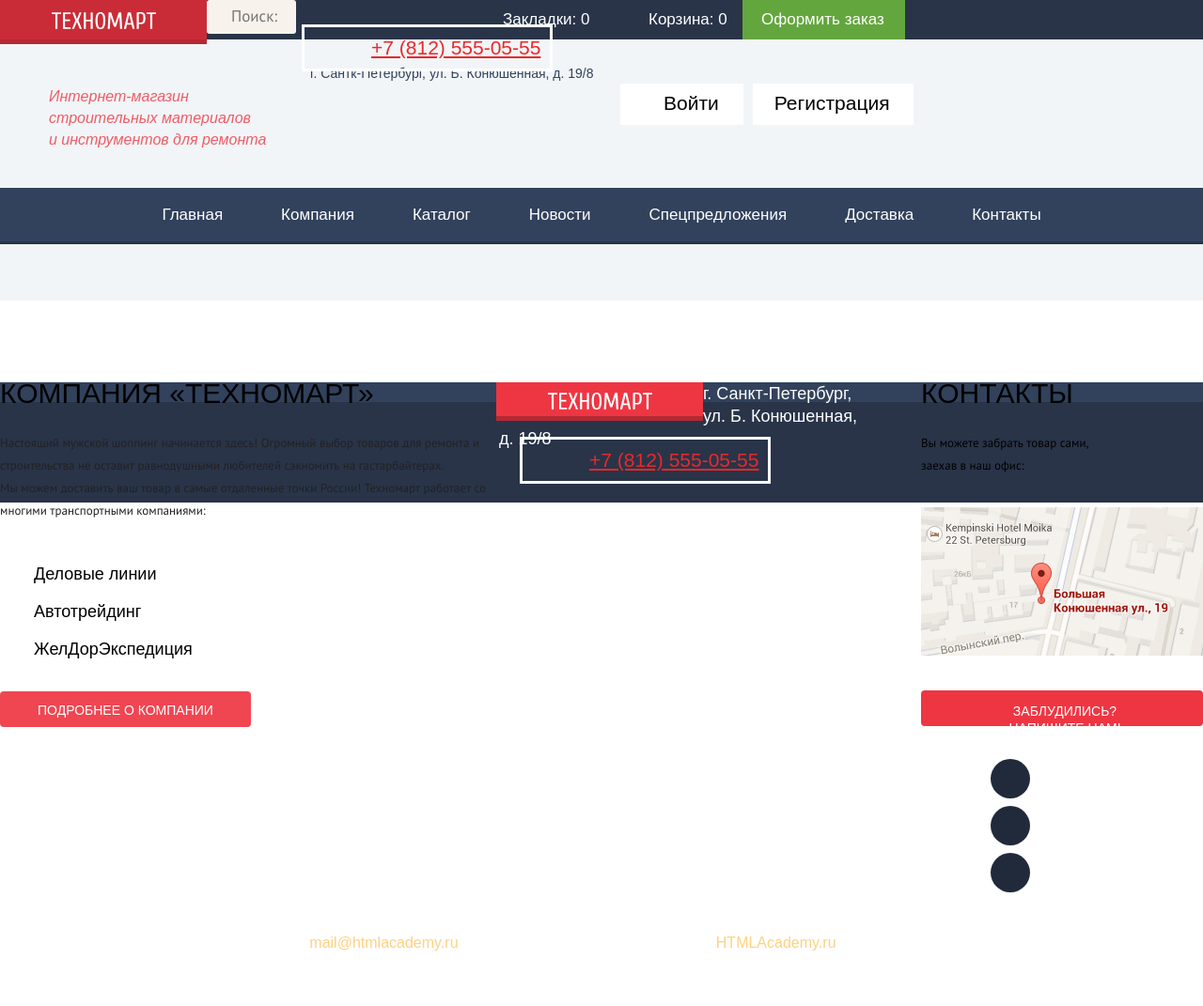
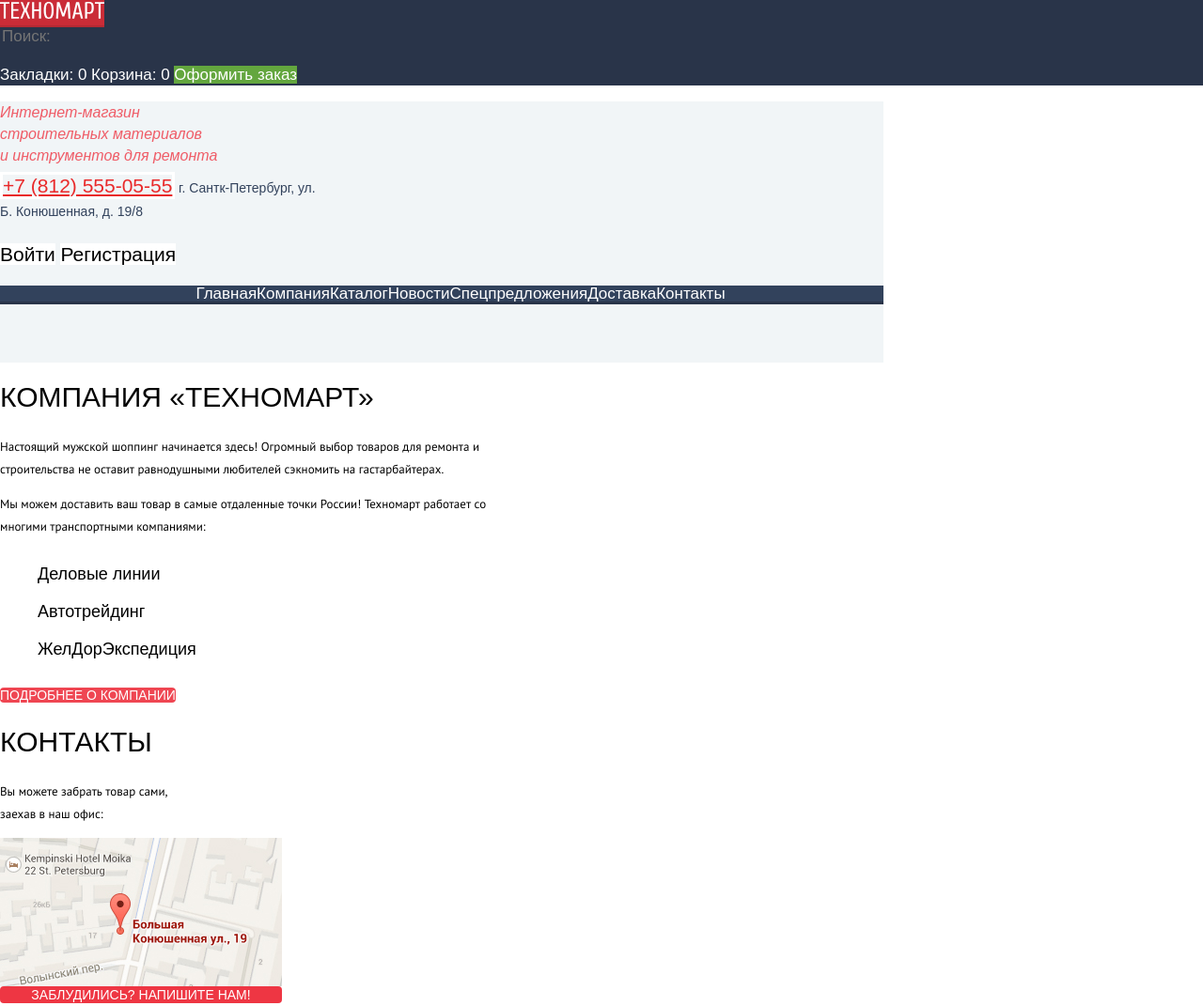
Before and after one commit to DedHabar/909353-technomart-24, a plain HTML site: page index.html in a window 1280 px wide. Shown: the top 1071 px of the page at 94% size. Before the commit the page ends 1013 px from the top, so only its background shows below. Drawn offline with Linux system fonts and the light colour scheme; a web font is replaced by a local one.

Commit message:
отредактирована стилизация проекта
Изменения внесены в index, catalog и style

```diff
--- a/css/style.css
+++ b/css/style.css
@@ -14,63 +14,45 @@ html {
     background: #fff;
 }
 
-input,
-p,
-textarea {
-    padding: 0;
-    margin: 0;
-}
-
-h1,
-h2 {
-    font-family: "Cuprum", "Arial", sans-serif;
-}
-
-h1,
-h2,
-h3 {
-    font-weight: 700;
-    font-style: normal;
-}
-
-h1 {
-    margin: 0;
-    padding: 0;
-    font-size: 36px;
-    line-height: 30px;
-    color: #fff;
-}
-
-h2,
-h3 {
-    color: #000;
-}
-
-h2 {
-    font-size: 30px;
-    line-height: 24px;
-}
-
-h2,
-h3,
-ul {
-    margin: 0;
-    padding: 0;
-}
-
-h3 {
-    font-size: 17px;
-    line-height: 30px;
-    font-family: "PT Sans", "Arial", sans-serif;
-}
-
 img {
     max-width: 100%;
     height: auto;
     border: none;
 }
 
-ul {
+.head-1,
+.head-2 {
+    font-family: "Cuprum", "Arial", sans-serif;
+}
+
+.head-1,
+.head-2,
+.head-3 {
+    font-weight: 700;
+}
+
+.head-1 {
+    font-size: 36px;
+    line-height: 30px;
+    color: #fff;
+}
+
+.head-2,
+.head-3 {
+    color: #000;
+}
+
+.head-2 {
+    font-size: 30px;
+    line-height: 24px;
+}
+
+.head-3 {
+    font-size: 17px;
+    line-height: 30px;
+}
+
+.list {
     list-style: none;
 }
 
@@ -78,23 +60,20 @@ ul {
 
 .main-header {
     min-height: 320px;
-    margin-bottom: 59px;
 }
 
 .up-line {
-    height: 42px;
-    margin: 0 auto;
     font-size: 17px;
     background: #293449;
 }
 
 .index-logo {
-    float: left;
+    /*     float: left;
+ */
 }
 
 .index-logo {
     width: 165px;
-    padding: 11px 0 7px 55px;
     font-size: 24px;
     background-color: #ee3643;
     box-shadow: 0 5px 0 0 #b52933;
@@ -109,23 +88,20 @@ ul {
 }
 
 .search-form {
-    float: left;
+    /*     float: left;
+ */
     color: #fff;
     background: #293449;
 }
 
 .search-form {
-    position: relative;
     width: 270px;
 }
 
-input[type=text] {
+.input-text {
     width: 100%;
-    padding: 12px 0 12px 49px;
     font-size: 17px;
     line-height: 18px;
-    font-weight: 400;
-    font-style: normal;
     font-family: "Cuprum", "Arial", sans-serif;
     color: #fff;
     background-color: #293449;
@@ -133,21 +109,16 @@ input[type=text] {
     cursor: pointer;
 }
 
-input[type=text]:focus {
+.input-text:focus {
     color: #000;
     background: #fff;
-    outline: none;
 }
 
-.bookmarks {
-    position: relative;
-    width: 105px;
-    float: left;
-    padding: 12px 0 12px 45px;
+.bookmarks,
+.basket {
+    width: 150px;
     font-size: 17px;
     line-height: 18px;
-    font-weight: 400;
-    font-style: normal;
     font-family: "Cuprum", "Arial", sans-serif;
     text-decoration: none;
     color: #fff;
@@ -160,22 +131,6 @@ input[type=text]:focus {
 
 .bookmarks:focus {
     background: #161d29;
-}
-
-.basket {
-    position: relative;
-    float: left;
-    width: 100px;
-    padding: 12px 0 12px 50px;
-    font-size: 17px;
-    line-height: 18px;
-    font-weight: 400;
-    font-style: normal;
-    font-family: "Cuprum", "Arial", sans-serif;
-    text-decoration: none;
-    text-align: left;
-    color: #fff;
-    background-color: #293449;
 }
 
 .basket-full {
@@ -191,12 +146,10 @@ input[type=text]:focus {
 }
 
 .order {
-    float: left;
-    padding: 12px 22px 12px 20px;
+    /*     float: left;
+ */
     font-size: 17px;
     line-height: 18px;
-    font-weight: 400;
-    font-style: normal;
     font-family: "Cuprum", "Arial", sans-serif;
     text-decoration: none;
     color: #fff;
@@ -221,8 +174,6 @@ input[type=text]:focus {
 
 .description {
     width: 247px;
-    float: left;
-    margin: 49px 0 40px 52px;
     font-size: 16px;
     line-height: 23px;
     font-weight: 400;
@@ -232,21 +183,13 @@ input[type=text]:focus {
 }
 
 .contacts-header {
-    float: left;
     width: 340px;
-}
-
-.address,
-.phone {
     font-weight: 400;
     font-style: normal;
     font-family: "Cuprum", "Arial", sans-serif;
 }
 
 .phone {
-    position: relative;
-    margin: 46px 50px 4px 22px;
-    padding: 10px 10px 11px 71px;
     border: 3px solid #fff;
     width: 264px;
     font-size: 21px;
@@ -256,7 +199,6 @@ input[type=text]:focus {
 
 .address {
     width: 310px;
-    margin-left: 31px;
     font-size: 14px;
     line-height: 24px;
     color: #32425c;
@@ -266,18 +208,9 @@ input[type=text]:focus {
     font-size: 21px;
 }
 
-.user,
-.btn-user {
-    float: left;
-}
-
-.btn-enter {
-    position: relative;
-    margin: 47px 10px 0 21px;
-    padding: 12px 26px 14px 46px;
+.btn-enter,
+.btn-reg {
     font-family: "Cuprum", "Arial", sans-serif;
-    font-weight: 400;
-    font-style: normal;
     font-size: 21px;
     line-height: 18px;
     text-decoration: none;
@@ -293,20 +226,6 @@ input[type=text]:focus {
     color: #cacaca;
 }
 
-.btn-reg {
-    float: right;
-    padding: 12px 25px 14px 23px;
-    margin-top: 47px;
-    font-size: 21px;
-    line-height: 18px;
-    font-weight: 400;
-    font-style: normal;
-    font-family: "Cuprum", "Arial", sans-serif;
-    text-decoration: none;
-    color: #000;
-    background-color: #fff;
-}
-
 .btn-reg:hover {
     color: #ee3643;
 }
@@ -317,12 +236,6 @@ input[type=text]:focus {
 }
 
 .user-account {
-    position: relative;
-    float: left;
-    padding: 12px 65px 14px 46px;
-    margin: 47px 0 0 3px;
-    font-weight: 400;
-    font-style: normal;
     font-size: 21px;
     line-height: 18px;
     font-family: "Cuprum", "Arial", sans-serif;
@@ -332,19 +245,14 @@ input[type=text]:focus {
 }
 
 .user-controls {
-    float: left;
-    margin-top: 8px;
     font-size: 0;
     line-height: 0;
 }
 
 .user-login {
     display: inline-block;
-    padding-left: 19px;
     font-size: 16px;
     line-height: 18px;
-    font-weight: 400;
-    font-style: normal;
     font-family: "Cuprum", "Arial", sans-serif;
     color: #32425c;
     background: #f2f6f8;
@@ -363,10 +271,6 @@ input[type=text]:focus {
 }
 
 .user-registration {
-    position: relative;
-    padding-left: 12px;
-    font-weight: 400;
-    font-style: normal;
     font-size: 16px;
     line-height: 18px;
     font-family: "Cuprum", "Arial", sans-serif;
@@ -385,9 +289,7 @@ input[type=text]:focus {
 /* панель навигации под hederom */
 
 .main-navigation {
-    float: left;
     width: 100%;
-    margin-bottom: 60px;
     font-size: 0;
     line-height: 0;
     text-align: center;
@@ -401,9 +303,7 @@ input[type=text]:focus {
 
 .main-navigation a {
     display: block;
-    padding: 20px 31px;
     font-weight: 400;
-    font-style: normal;
     font-size: 17px;
     line-height: 17px;
     font-family: "Cuprum", "Arial", sans-serif;
@@ -423,12 +323,9 @@ input[type=text]:focus {
 
 .inf {
     margin-bottom: 87px;
-    color: #000;
-    background: #fff;
 }
 
-.inf-left {
-    float: left;
+.about-company {
     width: 528px;
 }
 
@@ -437,7 +334,6 @@ input[type=text]:focus {
 .text-2,
 .text-3 {
     font-weight: 400;
-    font-style: normal;
     line-height: 24px;
 }
 
@@ -448,35 +344,15 @@ input[type=text]:focus {
     font-family: "Cuprum", "Arial", sans-serif;
 }
 
-.text-1,
-.text-2,
-.text-3 {
-    font-size: 13px;
-    font-family: "PT Sans", "Arial", sans-serif;
-    color: #222;
-}
-
-.text-2 {
-    padding-bottom: 24px;
-}
-
-.inf-left .btn,
 .partners {
-    font-weight: 400;
-    font-style: normal;
-}
-
-.partners {
-    margin: 11px 0 34px 36px;
     font-family: "Cuprum", "Arial", sans-serif;
     font-size: 18px;
     line-height: 40px;
 }
 
-.inf-left .btn {
+.about-company .btn {
     width: 220px;
     height: 38px;
-    padding: 12px 40px 10px;
     font-family: "Cuprum", "Arial", sans-serif;
     text-transform: uppercase;
     font-size: 14px;
@@ -488,29 +364,15 @@ input[type=text]:focus {
     border-radius: 4px;
 }
 
-.contacts {
-    float: right;
-}
-
-.text-3 {
-    margin-bottom: 32px;
-    color: #000;
-}
-
 .contacts-map {
     display: block;
     width: 300px;
     height: 158px;
-    margin-bottom: 37px;
 }
 
 .btn-send-message {
     width: 300px;
-    height: 38px;
-    padding: 13px 58px 8px 64px;
     font-family: "Cuprum", "Arial", sans-serif;
-    font-weight: 400;
-    font-style: normal;
     text-transform: uppercase;
     font-size: 14px;
     text-align: center;
@@ -524,19 +386,14 @@ input[type=text]:focus {
 
 .name-text {
     line-height: 18px;
-    font-weight: 400;
-    font-style: normal;
 }
 
 .form-btn {
-    padding: 37px 0;
     background: #f1f1f1;
 }
 
 .btn-go {
     width: 460px;
-    margin: 0 auto;
-    padding: 11px 50px 8px;
     font-size: 14px;
     font-family: "Cuprum", "Arial", sans-serif;
     text-transform: uppercase;
@@ -547,13 +404,7 @@ input[type=text]:focus {
     border: none;
 }
 
-.catalog {
-    color: #000;
-    background: #fff;
-}
-
 .breadcrumbs {
-    position: relative;
     margin-bottom: 17px;
 }
 
@@ -561,30 +412,18 @@ input[type=text]:focus {
 .breadcrumbs>span {
     position: relative;
     margin-right: 38px;
-    font-weight: 400;
-    font-style: normal;
-    font-size: 13px;
     line-height: 18px;
-    font-family: "PT Sans", "Arial", sans-serif;
     text-decoration: none;
     text-transform: uppercase;
-    color: #000;
-}
-
-.breadcrumbs a:first-child {
-    margin-left: 17px;
 }
 
 .page-header {
     margin-bottom: 20px;
-    padding: 30px 0 29px;
     background: #f2f6f8;
 }
 
 .page-header {
-    padding-left: 28px;
     font-weight: 400;
-    font-style: normal;
     font-size: 30px;
     line-height: 30px;
     font-family: "Cuprum", "Arial", sans-serif;
@@ -594,7 +433,6 @@ input[type=text]:focus {
 
 .page-content-filter {
     width: 220px;
-    float: left;
     min-height: 1202px;
     margin-right: 20px;
     font-size: 0;
@@ -609,13 +447,11 @@ input[type=text]:focus {
 
 .by-price h3,
 .filter {
-    font-style: normal;
     font-family: "PT Sans", "Arial", sans-serif;
     text-transform: uppercase;
 }
 
 .filter {
-    padding: 10px 0 10px 19px;
     font-weight: 400;
     font-size: 13px;
     line-height: 18px;
@@ -631,8 +467,6 @@ input[type=text]:focus {
 .range-controls {
     position: relative;
     height: 80px;
-    margin: 14px 0 10px;
-    padding: 0 30px;
     overflow: hidden;
 }
 
@@ -670,17 +504,13 @@ input[type=text]:focus {
 
 .price-controls {
     margin-bottom: 26px;
-    color: #000;
 }
 
-input[type=text] {
+.price-min,
+.price-max {
     width: 85px;
-    padding: 8px 2px 10px 8px;
-    font-weight: 400;
-    font-style: normal;
     font-size: 17px;
     line-height: 18px;
-    font-family: "PT Sans", "Arial", sans-serif;
     text-align: center;
     background-color: #f7f3ec;
     border: none;
@@ -710,15 +540,9 @@ input[type=text] {
 .filter-title,
 .filter-list input[type=checkbox]+span {
     font-weight: 700;
-    font-style: normal;
     font-size: 17px;
     line-height: 30px;
-    font-family: "PT Sans", "Arial", sans-serif;
     text-transform: uppercase;
-}
-
-.filter-list {
-    margin-top: 14px;
 }
 
 .filter-list input[type=checkbox],
@@ -727,14 +551,11 @@ input[type=text] {
 }
 
 .filter-list input[type=checkbox]+span {
-    position: relative;
     display: block;
     margin-bottom: 20px;
-    padding-left: 35px;
     font-weight: 400;
     font-size: 15px;
     line-height: 20px;
-    color: #000;
     cursor: pointer;
 }
 
@@ -747,28 +568,17 @@ input[type=text] {
 }
 
 .filter-list input[type=radio]+span {
-    position: relative;
     display: block;
     margin-bottom: 20px;
-    padding-left: 34px;
-    font-weight: 400;
-    font-style: normal;
     font-size: 15px;
     line-height: 20px;
-    font-family: "PT Sans", "Arial", sans-serif;
     text-transform: uppercase;
-    color: #000;
 }
 
 .button-filter {
-    padding: 11px 38px 8px;
-    font-weight: 400;
-    font-style: normal;
     font-size: 13px;
     line-height: 18px;
-    font-family: "PT Sans", "Arial", sans-serif;
     text-transform: uppercase;
-    color: #000;
     background: #fff;
     border: 1px solid #e5e5e5;
     border-radius: 3px;
@@ -776,7 +586,6 @@ input[type=text] {
 }
 
 .catalog-content-sort {
-    float: left;
     width: 700px;
     min-height: 1202px;
     font-size: 0;
@@ -785,7 +594,6 @@ input[type=text] {
 
 .column-header {
     margin-bottom: 20px;
-    padding: 9px 0;
     background: #f7f3ec;
     border-radius: 3px;
 }
@@ -793,7 +601,6 @@ input[type=text] {
 .column-header a,
 .sort {
     font-weight: 400;
-    font-style: normal;
     font-size: 13px;
     line-height: 18px;
     font-family: "PT Sans", "Arial", sans-serif;
@@ -802,19 +609,17 @@ input[type=text] {
 
 .sort {
     margin-right: 139px;
-    padding-left: 19px;
-    color: #000;
 }
 
 .footer-content {
-    padding-bottom: 21px;
     color: #fff;
     background: #32425c;
 }
 
+/* футер */
+
 .content-about-us,
 .content-items {
-    float: left;
     font-size: 0;
     line-height: 0;
 }
@@ -826,16 +631,13 @@ input[type=text] {
 
 .footer-contacts {
     margin-bottom: 28px;
-    padding: 0 1px 0 3px;
     font-size: 18px;
     line-height: 24px;
-    font-weight: 400;
     font-style: normal;
     font-family: "Cuprum", "Arial", sans-serif;
 }
 
 .footer-navigation ul {
-    padding: 8px 0;
     text-align: right;
 }
 
@@ -843,16 +645,9 @@ input[type=text] {
     display: inline-block;
 }
 
-.footer-navigation li:last-child a {
-    padding-right: 0;
-}
-
 .footer-menu a {
-    padding: 0 30px;
     font-size: 18px;
     line-height: 24px;
-    font-weight: 400;
-    font-style: normal;
     font-family: "Cuprum", "Arial", sans-serif;
     color: #fff;
     text-decoration: none;
@@ -864,11 +659,6 @@ input[type=text] {
 
 .footer-navigation a:active {
     color: #a4abb4;
-}
-
-.otherness {
-    margin-top: 10px;
-    padding: 8px 0;
 }
 
 .otherness a {
@@ -889,25 +679,15 @@ input[type=text] {
 }
 
 .copyright {
-    float: left;
-    padding: 37px 0 0 2px;
     font-size: 16px;
     line-height: 18px;
-    font-weight: 400;
-    font-style: normal;
     font-family: "Cuprum", "Arial", sans-serif;
     color: #fff;
-}
-
-.footer-social {
-    float: left;
-    margin: 35px 0 0 164px;
 }
 
 .social-btn-vk,
 .social-btn-fb,
 .social-btn-inst {
-    position: relative;
     display: inline-block;
     width: 42px;
     height: 42px;
@@ -928,18 +708,14 @@ input[type=text] {
 
 .feedback,
 .developers {
-    float: left;
-    margin: 37px 0 0 118px;
     font-size: 0;
     line-height: 0;
 }
 
-.lkdp {
+.footer-link {
     display: inline-block;
     font-size: 16px;
     line-height: 18px;
-    font-weight: 400;
-    font-style: normal;
     font-family: "Cuprum", "Arial", sans-serif;
     color: #fff;
 }
@@ -949,7 +725,7 @@ input[type=text] {
 }
 
 .link,
-.dvlp {
+.developed {
     color: #ffffff;
 }
 
@@ -958,8 +734,6 @@ input[type=text] {
     display: inline-block;
     font-size: 16px;
     line-height: 18px;
-    font-weight: 400;
-    font-style: normal;
     text-decoration: none;
     font-family: "Cuprum", "Arial", sans-serif;
     color: #ffd180;
@@ -1000,5 +774,4 @@ input[type=text] {
 
 .middle {
     width: 940px;
-    margin: 0 auto;
 }
--- a/index.html
+++ b/index.html
@@ -4,10 +4,8 @@
 <head>
   <meta charset="utf-8">
   <title>HTML Academy: Техномарт</title>
-  <link href="https://fonts.googleapis.com/css?family=Cuprum:400,400italic,700&amp;subset=latin,cyrillic" rel="stylesheet"
-    type="text/css">
-  <link href="https://fonts.googleapis.com/css?family=PT+Sans:400,700&amp;subset=latin,cyrillic" rel="stylesheet"
-    type="text/css">
+  <link href="https://fonts.googleapis.com/css?family=Cuprum:400,400italic,700&amp;subset=latin,cyrillic" rel="stylesheet" type="text/css">
+  <link href="https://fonts.googleapis.com/css?family=PT+Sans:400,700&amp;subset=latin,cyrillic" rel="stylesheet" type="text/css">
   <link rel="stylesheet" href="css/normalize.css">
   <link rel="stylesheet" href="css/style.css">
 </head>
@@ -15,34 +13,32 @@
 <body>
   <header class="main-header">
     <div class="up-line">
-      <div class="center-line">
+      <div class="center-line middle">
         <a href="index.html" class="index-logo"><img class="logo" src="img/logo-technomart.svg" width="111" height="18" alt="Техномарт"></a>
       </div>
-      <div class="ssbbo">
         <form class="search-form" action="https://echo.htmlacademy.ru" method="get">
-          <input type="text" name="search" placeholder="Поиск:" >
+          <input class="input-text" type="text" name="search" placeholder="Поиск:" >
         </form>
         <p class="shop">
           <a class="bookmarks" href="#">Закладки: <span class="number-bookmarks">0</span></a>
           <a class="basket" href="#">Корзина: <span class="item-number">0</span></a>
           <a class="order" href="#">Оформить заказ</a>
         </p>
-      </div>
     </div>
-    <div class="top-line">
+    <div class="top-line middle">
       <div class="inform-reg">
-        <h1 class="description">Интернет-магазин<br> строительных материалов<br> и инструментов для ремонта</h1>
+        <h1 class="description head-1">Интернет-магазин<br> строительных материалов<br> и инструментов для ремонта</h1>
         <address class="contacts-header">
           <a class="phone" href="tel:+78125550555">+7 (812) 555-05-55</a>
           <span class="address">г. Сантк-Петербург, ул. Б. Конюшенная, д. 19/8</span>
         </address>
-        <div class="user">
+        <p class="user">
           <a class="btn-user btn-enter" href="#">Войти</a>
           <a class="btn-user btn-reg" href="#">Регистрация</a>
-        </div>
+        </p>
       </div>
       <nav class="main-navigation">
-        <ul>
+        <ul class="list">
           <li><a>Главная</a></li>
           <li><a href="#">Компания</a></li>
           <li><a href="catalog.html">Каталог</a></li>
@@ -54,64 +50,56 @@
       </nav>
     </div>
   </header>
-  <main class="page-content">
+  <main class="page-content middle">
     <!--тут осовное содержание страницы-->
     <div class="inf">
-      <div class="inf-left">
         <section class="about-company">
-          <h2 class="side-header">Компания «Техномарт»</h2>
+          <h2 class="side-header head-2">Компания «Техномарт»</h2>
           <p class="text-1">Настоящий мужской шоппинг начинается здесь! Огромный выбор товаров для ремонта и строительства не оставит
             равнодушными любителей сэкномить на гастарбайтерах.</p>
           <p class="text-2">Мы можем доставить ваш товар в самые отдаленные точки России! Техномарт работает со многими транспортными
             компаниями:</p>
-          <ul class="partners">
+          <ul class="partners list">
             <li>Деловые линии</li>
             <li>Автотрейдинг</li>
             <li>ЖелДорЭкспедиция</li>
           </ul>
           <a class="btn" href="#">Подробнее о компании</a>
         </section>
-      </div>
-      <div class="inf-right">
         <section class="contacts">
-          <h2 class="side-header">Контакты</h2>
+          <h2 class="side-header head-2">Контакты</h2>
           <p class="text-3">Вы можете забрать товар сами,<br> заехав в наш офис:</p>
           <a class="contacts-map" href="img/map.jpg" target="_blank">
             <img src="img/mini-map.jpg" width="300" height="158" alt="Карта">
           </a>
           <a class="btn btn-send-message" href="#" style="box-sizing: border-box;">Заблудились? Напишите нам!</a>
         </section>
-      </div>
     </div>
   </main>
-  <footer class="main-footer">
+  <footer class="main-footer middle">
     <div class="footer-content">
       <div class="content-about-us">
         <a href="index.html" class="index-logo"><img class="logo" src="img/logo-technomart.svg" width="111" height="18"
             alt="Техномарт"></a>
         <address class="footer-contacts">
-          г. Санкт-Петербург, ул. Б. Конюшенная, д. 19/8 <br>
+          <p>г. Санкт-Петербург, ул. Б. Конюшенная, д. 19/8</p>
           <a class="phone" href="tel:+78125550555">+7 (812) 555-05-55</a>
         </address>
       </div>
       <div class="content-items">
-        <nav class="footer-navigation">
-          <ul class="footer-menu">
+          <ul class="footer-menu list">
             <li><a href="#">Компания</a></li>
             <li><a href="#">Новости</a></li>
             <li><a href="#">Каталог</a></li>
             <li><a href="#">Доставка</a></li>
             <li><a href="#">Контакты</a></li>
           </ul>
-        </nav>
-        <nav class="footer-navigation otherness">
-          <ul class="footer-second-menu">
+          <ul class="footer-second-menu list">
             <li><a href="#">Материалы</a></li>
             <li><a href="#">Техника</a></li>
             <li><a href="#">Инструмент</a></li>
             <li><a href="#">Спецпредложения</a></li>
           </ul>
-        </nav>
       </div>
     </div>
     <div class="footer-bottom">
@@ -119,31 +107,31 @@
         © 2010–2016 Компания «Техномарт»
         <br> Все права защищены
       </p>
-      <ul class="footer-social">
+      <ul class="footer-social list">
         <li><a class="social-btn-vk" href="#"></a></li>
         <li><a class="social-btn-fb" href="#"></a></li>
         <li><a class="social-btn-inst" href="#"></a></li>
       </ul>
       <p class="feedback">
-        <span class="link lkdp">Обратная связь:</span>
+        <span class="link footer-link">Обратная связь:</span>
         <a class="mail" href="mailto:mail@htmlacademy.ru">mail@htmlacademy.ru</a>
       </p>
       <p class="developers">
-        <span class="dvlp lkdp">Разработано -</span>
+        <span class="developed footer-link">Разработано &#8212;</span>
         <a class="www" href="https://htmlacademy.ru/intensive/htmlcss" target="_blank">HTMLAcademy.ru</a>
       </p>
     </div>
   </footer>
   <section class="feedback-module decor">
-    <h2 class="visually-hidden">Форма обратной связи</h2>
-      <form action="https://echo.htmlacademy.ru" method="get">
+    <h2 class="visually-hidden head-2">Форма обратной связи</h2>
+    <form action="https://echo.htmlacademy.ru" method="get">
       <p class="name-text">
         <label for="your-name">Ваше имя:</label>
-        <input id="your-name" type="text" name="name" placeholder="Имя Фамилия">
+        <input class="input-text" id="your-name" type="text" name="name" placeholder="Имя Фамилия">
       </p>
       <p class="email-text">
         <label for="your-mail">Ваш e-mail:</label>
-        <input id="your-mail" type="text" name="mail" placeholder="email@example.com">
+        <input class="input-text" id="your-mail" type="text" name="mail" placeholder="email@example.com">
       </p>
       <p class="mail-text">
       <label for="text-letter">Текст письма:</label>
```
Also changed, not shown: catalog.html (+37 -45 lines).
